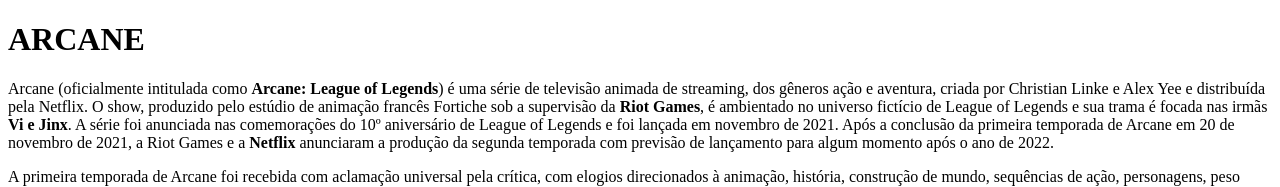
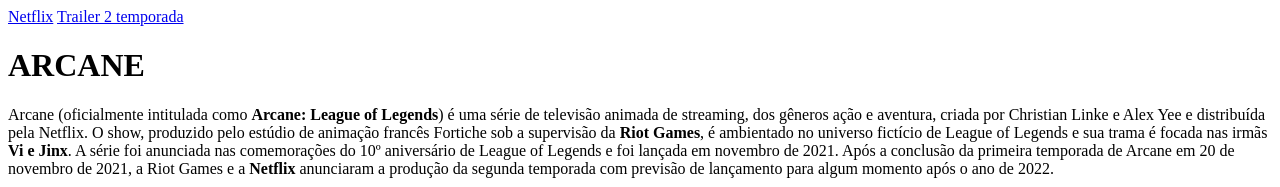
Before and after one commit to NAHanalix/prova3tri-analuisa, a plain HTML site: page index.html in a window 1280 px wide. Shown: the top 187 px of the page. Drawn offline with Linux system fonts and the light colour scheme.

Commit message:
Update index.html

```diff
--- a/index.html
+++ b/index.html
@@ -7,6 +7,9 @@
     <link rel="stylesheet"> <href="style.css">
 </head>
 <body>
+    <a href="https://www.netflix.com/br/title/81435684?s=a&trkid=13747225&trg=cp&vlang=pt&clip=81462406"> Netflix</a>
+    <a href="https://youtu.be/Ft_QrPGXWqc?si=j9CjH7wv0D-x857a"> Trailer 2 temporada</a>
+
     <h1>ARCANE</h1>
     <p>Arcane (oficialmente intitulada como <strong>Arcane: League of Legends</strong>) é uma série de televisão animada de streaming, dos gêneros ação e aventura, criada por Christian Linke e Alex Yee e distribuída pela Netflix. O show, produzido pelo estúdio de animação francês Fortiche sob a supervisão da <strong>Riot Games</strong>, é ambientado no universo fictício de League of Legends e sua trama é focada nas irmãs <strong>Vi e Jinx</strong>. A série foi anunciada nas comemorações do 10º aniversário de League of Legends e foi lançada em novembro de 2021. Após a conclusão da primeira temporada de Arcane em 20 de novembro de 2021, a Riot Games e a <strong>Netflix</strong> anunciaram a produção da segunda temporada com previsão de lançamento para algum momento após o ano de 2022.</p>
     <p>A primeira temporada de Arcane foi recebida com aclamação universal pela crítica, com elogios direcionados à animação, história, construção de mundo, sequências de ação, personagens, peso emocional e dublagem. Alguns notaram o apelo da série tanto para espectadores casuais que nunca jogaram League of Legends quanto para fãs de longa data do jogo. Além disso, o programa também estabeleceu o recorde como a série mais bem avaliada da Netflix dentro de uma semana de sua estreia, alcançando o primeiro lugar no Top 10 da Netflix em 52 países e ficando na segunda posição no ranking dos Estados Unidos.</p>
```
